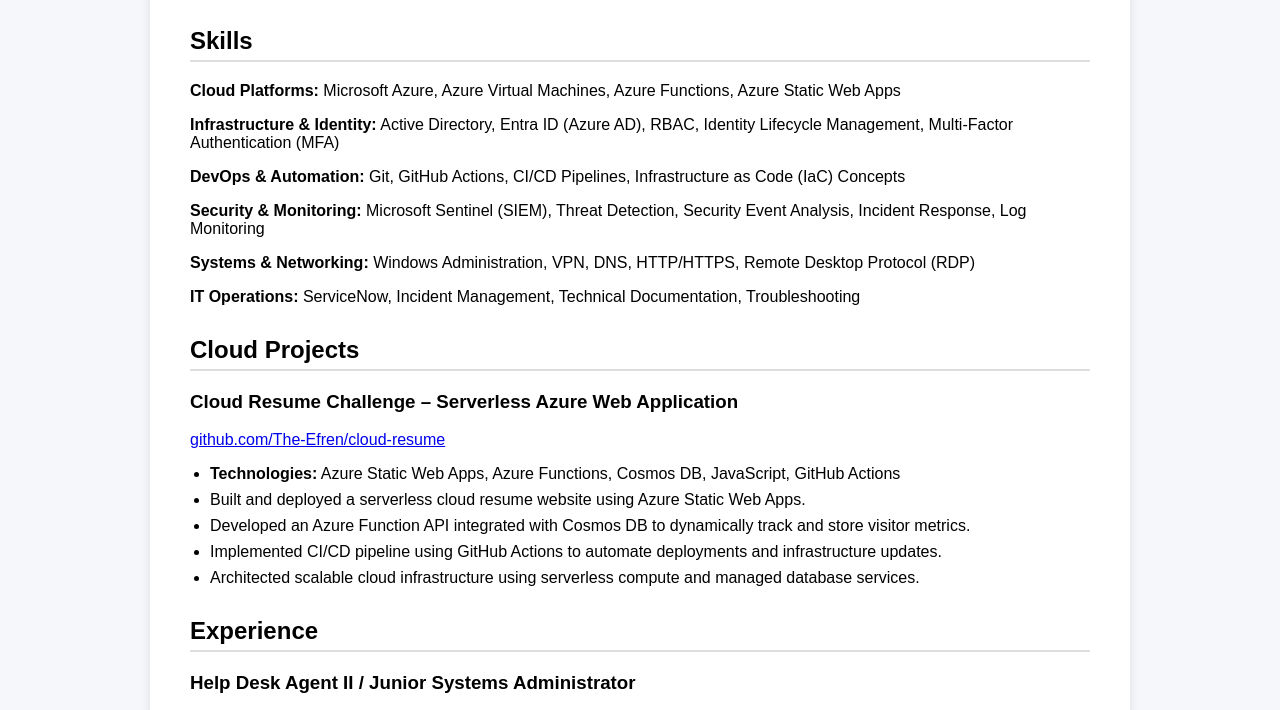
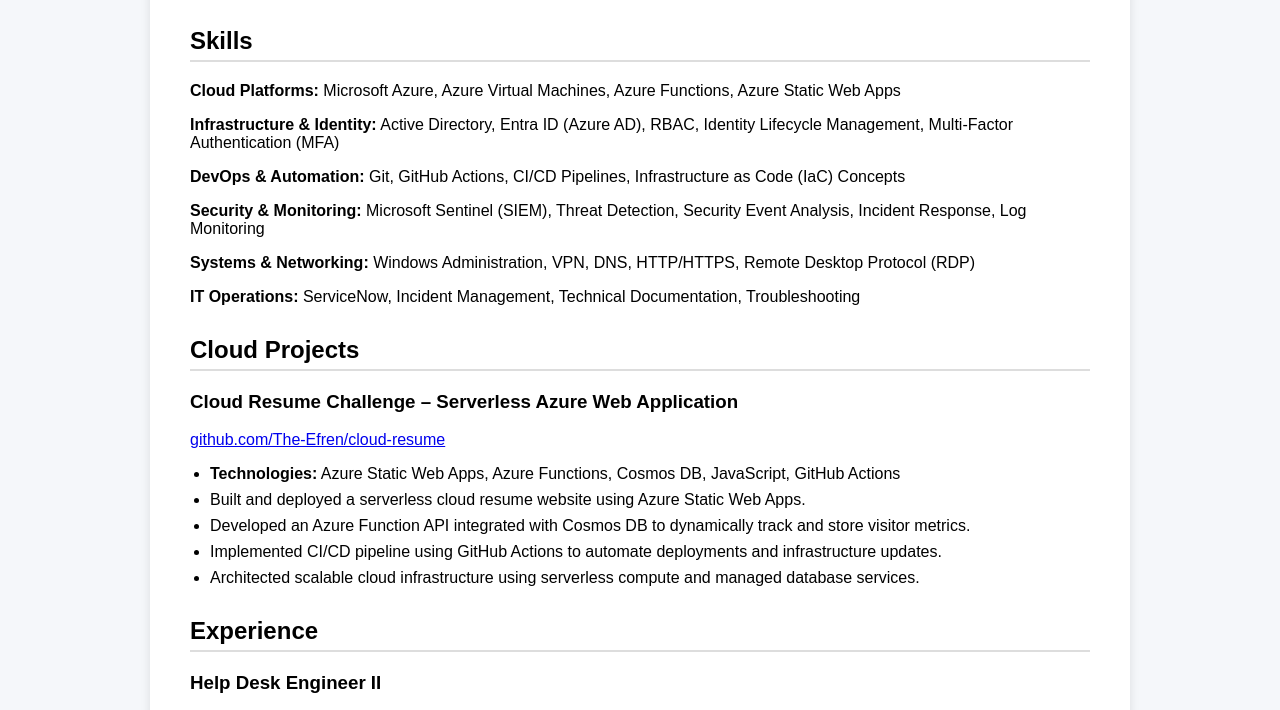
Before and after one commit to The-Efren/cloud-resume, a plain HTML site: page index.html in a window 1280 px wide. Shown: the part 221-931 px from the top of the page. Drawn offline with Linux system fonts and the light colour scheme; no server answers.

Commit message:
Update index.html

```diff
--- a/index.html
+++ b/index.html
@@ -59,7 +59,7 @@
 
   <h2>Experience</h2>
 
-  <h3>Help Desk Agent II / Junior Systems Administrator</h3>
+  <h3>Help Desk Engineer II</h3>
   <p><strong>Sentinel Technologies</strong> — September 2022 – Present | Remote</p>
 
   <ul>
```
